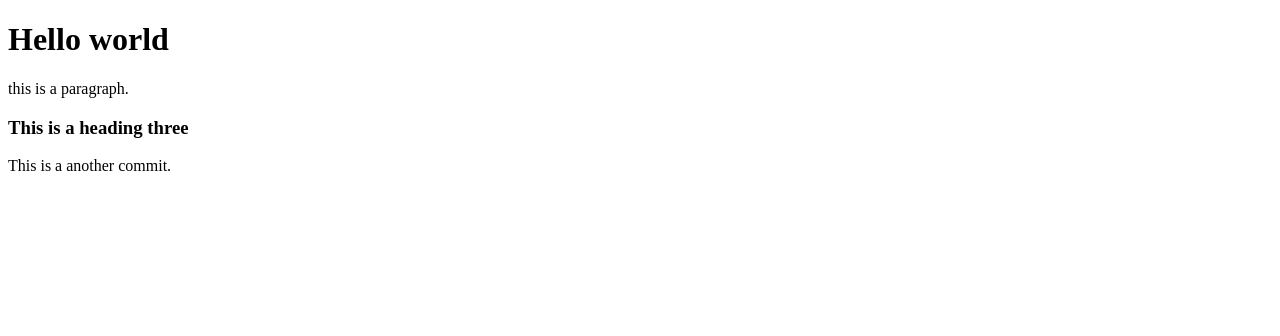
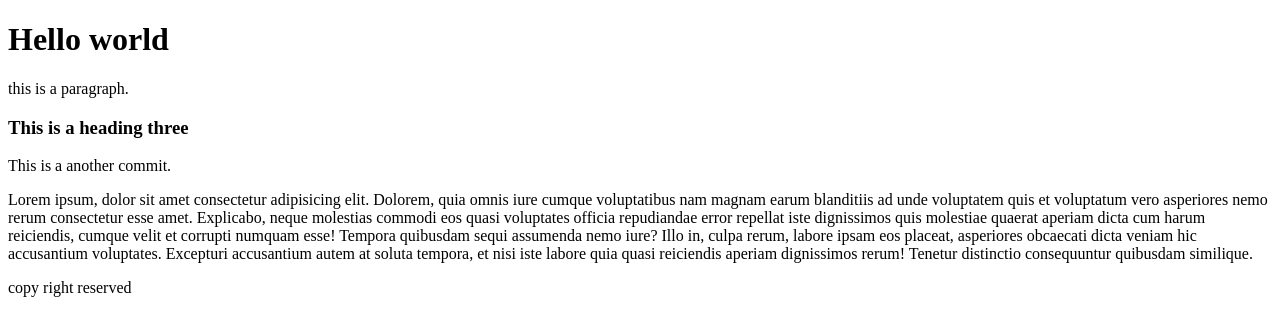
Before and after one commit to mohsinraza32/my-first-website, a plain HTML site: page index.html in a window 1280 px wide. Drawn offline with Linux system fonts and the light colour scheme.

Commit message:
my third change

```diff
--- a/index.html
+++ b/index.html
@@ -1,15 +1,28 @@
 <!DOCTYPE html>
 <html lang="en">
+
 <head>
     <meta charset="UTF-8">
     <meta http-equiv="X-UA-Compatible" content="IE=edge">
     <meta name="viewport" content="width=device-width, initial-scale=1.0">
     <title>Document</title>
 </head>
+
 <body>
     <h1>Hello world</h1>
     <p>this is a paragraph.</p>
     <h3>This is a heading three</h3>
     <p>This is a another commit.</p>
+    <p>Lorem ipsum, dolor sit amet consectetur adipisicing elit. Dolorem, quia omnis iure cumque voluptatibus nam magnam
+        earum blanditiis ad unde voluptatem quis et voluptatum vero asperiores nemo rerum consectetur esse amet.
+        Explicabo, neque molestias commodi eos quasi voluptates officia repudiandae error repellat iste dignissimos quis
+        molestiae quaerat aperiam dicta cum harum reiciendis, cumque velit et corrupti numquam esse! Tempora quibusdam
+        sequi assumenda nemo iure? Illo in, culpa rerum, labore ipsam eos placeat, asperiores obcaecati dicta veniam hic
+        accusantium voluptates. Excepturi accusantium autem at soluta tempora, et nisi iste labore quia quasi reiciendis
+        aperiam dignissimos rerum! Tenetur distinctio consequuntur quibusdam similique.</p>
 </body>
+<footer>
+    <p>copy right reserved</p>
+</footer>
+
 </html>
```
